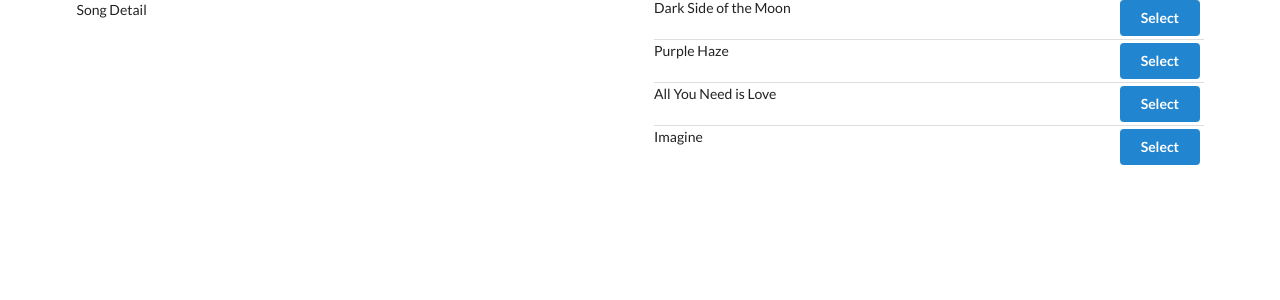
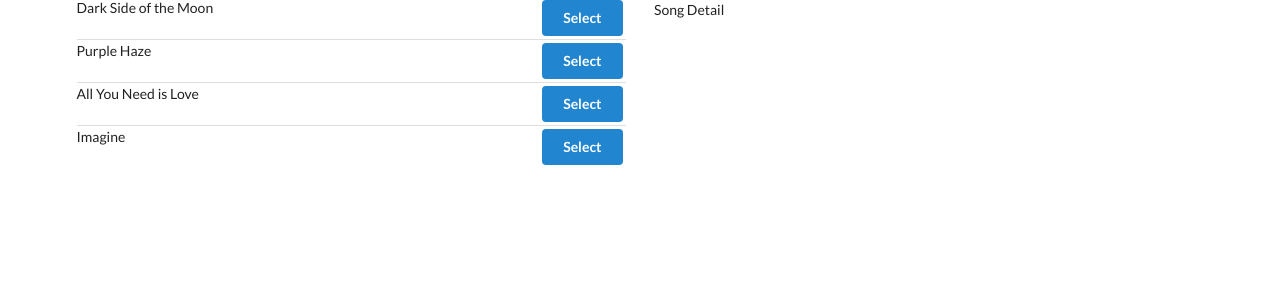
Before and after one commit to Palmipalooza/songs, a React (Create React App) app: page / in a window 1280 px wide. Shown: the top 300 px of the page. Built offline with nearby package versions, Linux system fonts and the light colour scheme.

Commit message:
App - fixed styling

```diff
--- a/src/components/App.js
+++ b/src/components/App.js
@@ -7,10 +7,10 @@ const App = () => {
     <div className="ui container grid">
       <div className="ui row">
         <div className="column eight wide">
-          <SongDetail />
+          <SongList />
         </div>
         <div className="column eight wide">
-          <SongList />
+          <SongDetail />
         </div>
       </div>
     </div>
--- a/src/components/SongDetail.js
+++ b/src/components/SongDetail.js
@@ -2,7 +2,7 @@ import React from 'react';
 import { connect } from 'react-redux';
 
 const SongDetail = props => {
-  console.log('props', props);
+  console.log('SongDetail props', props);
   return <div>Song Detail</div>;
 };
 
```
